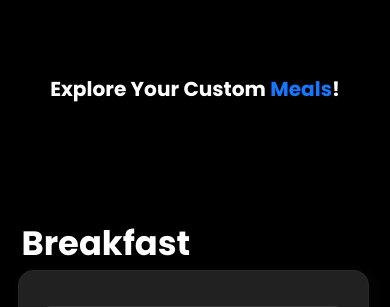
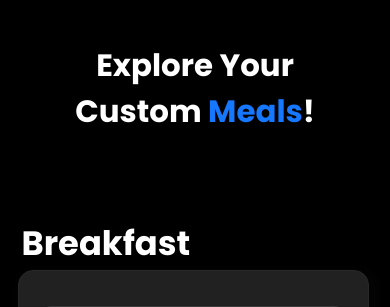
Before and after one commit to OussamaDaachi24/GymBro, a PHP site: page /html/MyMeals.html in a window 390 px wide. Shown: the part 84-391 px from the top of the page. Run offline with PHP 8.4, Linux system fonts and the light colour scheme.

Commit message:
adjusting Titles size

```diff
--- a/frontend/css/MyMeals.css
+++ b/frontend/css/MyMeals.css
@@ -179,6 +179,6 @@ span {
 }
 @media (max-width: 400px){
     .Title{
-        font-size: 155%;
+        font-size: 2.375rem;
     }
 }
```
